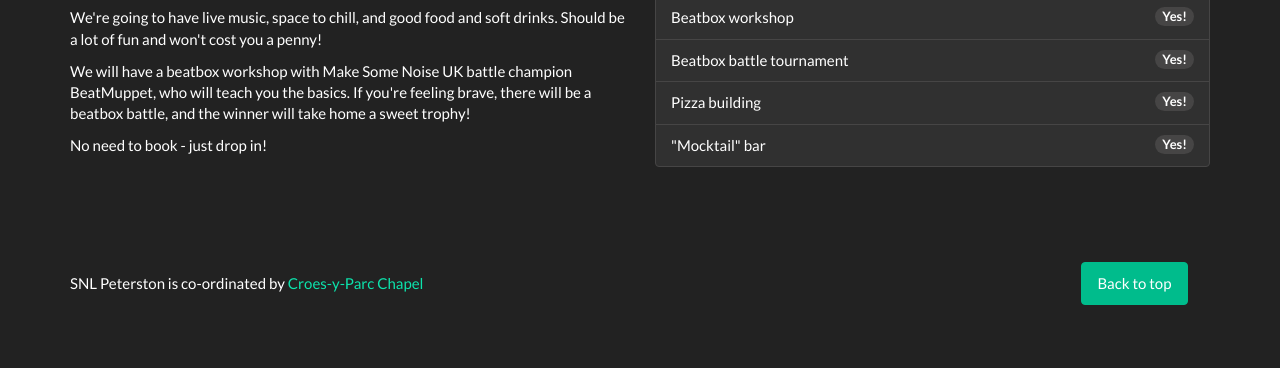
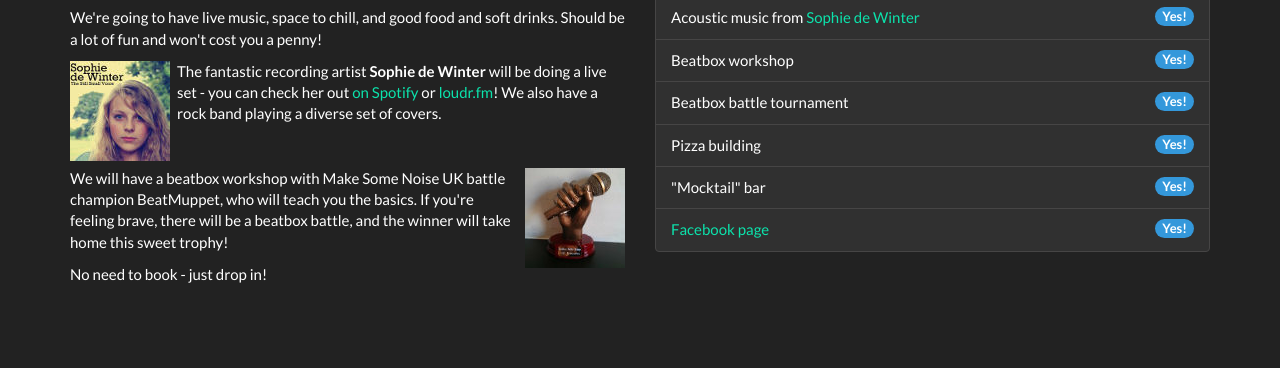
Before and after one commit to gavD/snlpeterston, a website: page index.html in a window 1280 px wide. Shown: the part 520-888 px from the top of the page. Drawn offline with nearby package versions, Linux system fonts and the light colour scheme.

Commit message:
Iteration 2
Add facebook link to snl group
Add Sophie's image and links
Improve copy and formatting slightly

```diff
--- a/index.html
+++ b/index.html
@@ -12,6 +12,22 @@
     <script src="../bower_components/html5shiv/dist/html5shiv.js"></script>
     <script src="../bower_components/respond/dest/respond.min.js"></script>
     <![endif]-->
+    <style>
+        .fl {
+             float: left;
+             margin-right: 7px;
+             margin-bottom: 7px;
+             width: 100px;
+             height: 100px;
+         }
+        .fr {
+            float: right;
+            margin-left: 7px;
+            margin-bottom: 7px;
+            width: 100px;
+            height: 100px;
+        }
+    </style>
 </head>
 <body>
 
@@ -20,7 +36,7 @@
         <div class="col-lg-12">
             <div class="jumbotron">
                 <h1>Sunday Night Live: Peterston</h1>
-                <p class="lead">Sunday 22nd June, 7.30pm, community hall - free!</p>
+                <p class="lead">Sunday 22nd June, 7.30pm, community hall - free live music event!</p>
 
                 <p><a href="#whatisit" class="btn btn-primary btn-lg">Learn more</a></p>
             </div>
@@ -33,32 +49,45 @@
 
             <p>We're going to have live music, space to chill, and good food and soft drinks. Should be a lot of fun and won't cost you a penny!</p>
 
-            <p>We will have a beatbox workshop with Make Some Noise UK battle champion BeatMuppet, who will teach you the basics. If you're feeling brave, there will be a beatbox battle, and the winner will take home a sweet trophy!</p>
+            <p><a href="http://www.loudr.fm/release/the-still-small-voice/GA8T4"><img width="100" height="100" src="img/the-still-small-voice.png.500.jpg" alt="Sophie de Winter" class="fl"></a>
+
+                The fantastic recording artist <strong>Sophie de Winter</strong> will be doing a live set - you can check her out <a href="http://open.spotify.com/artist/4YKUeXDvpF4qsvxokQEYNw">on Spotify</a> or <a href="http://www.loudr.fm/release/the-still-small-voice/GA8T4">loudr.fm</a>! We also have a rock band playing a diverse set of covers.</p>
+
+            <p style="clear:both"><img width="100" height="100" src="img/trophy.jpg" alt="SNL Peterston beatbox battle champ trophy" class="fr">We will have a beatbox workshop with Make Some Noise UK battle champion BeatMuppet, who will teach you the basics. If you're feeling brave, there will be a beatbox battle, and the winner will take home this sweet trophy!</p>
 
             <p>No need to book - just drop in!</p>
+
         </div>
         <div class="col-lg-6">
             <h2>What's going on?</h2>
             <ul class="list-group">
                 <li class="list-group-item">
-                    <span class="badge">Yes!</span>
-                    Live music
+                    <span class="badge alert-info">Yes!</span>
+                    Live band
                 </li>
                 <li class="list-group-item">
-                    <span class="badge">Yes!</span>
+                    <span class="badge alert-info">Yes!</span>
+                    Acoustic music from <a href="http://www.loudr.fm/release/the-still-small-voice/GA8T4">Sophie de Winter</a>
+                </li>
+                <li class="list-group-item">
+                    <span class="badge alert-info">Yes!</span>
                     Beatbox workshop
                 </li>
                 <li class="list-group-item">
-                    <span class="badge">Yes!</span>
+                    <span class="badge alert-info">Yes!</span>
                     Beatbox battle tournament
                 </li>
                 <li class="list-group-item">
-                    <span class="badge">Yes!</span>
+                    <span class="badge alert-info">Yes!</span>
                     Pizza building
                 </li>
                 <li class="list-group-item">
-                    <span class="badge">Yes!</span>
+                    <span class="badge alert-info">Yes!</span>
                     "Mocktail" bar
+                </li>
+                <li class="list-group-item">
+                    <span class="badge alert-info">Yes!</span>
+                    <a href="https://www.facebook.com/events/663427130379907">Facebook page</a>
                 </li>
             </ul>
         </div>
@@ -71,6 +100,7 @@
                     <li class="pull-right"><a class="btn btn-success" href="#top">Back to top</a></li>
                 </ul>
                 <p>SNL Peterston is co-ordinated by <a href="https://www.facebook.com/groups/croesyparcsunday/?fref=ts">Croes-y-Parc Chapel</a></p>
+                <p><a title="SNL Peterston facebook page" href="https://www.facebook.com/events/663427130379907"><img src="img/facebook_32.png" width="32" height="32"></a></p>
             </div>
         </div>
     </footer>
```
Also changed, not shown: img/facebook_32.png (added), img/the-still-small-voice.png.500.jpg (added), img/trophy.jpg (added).
